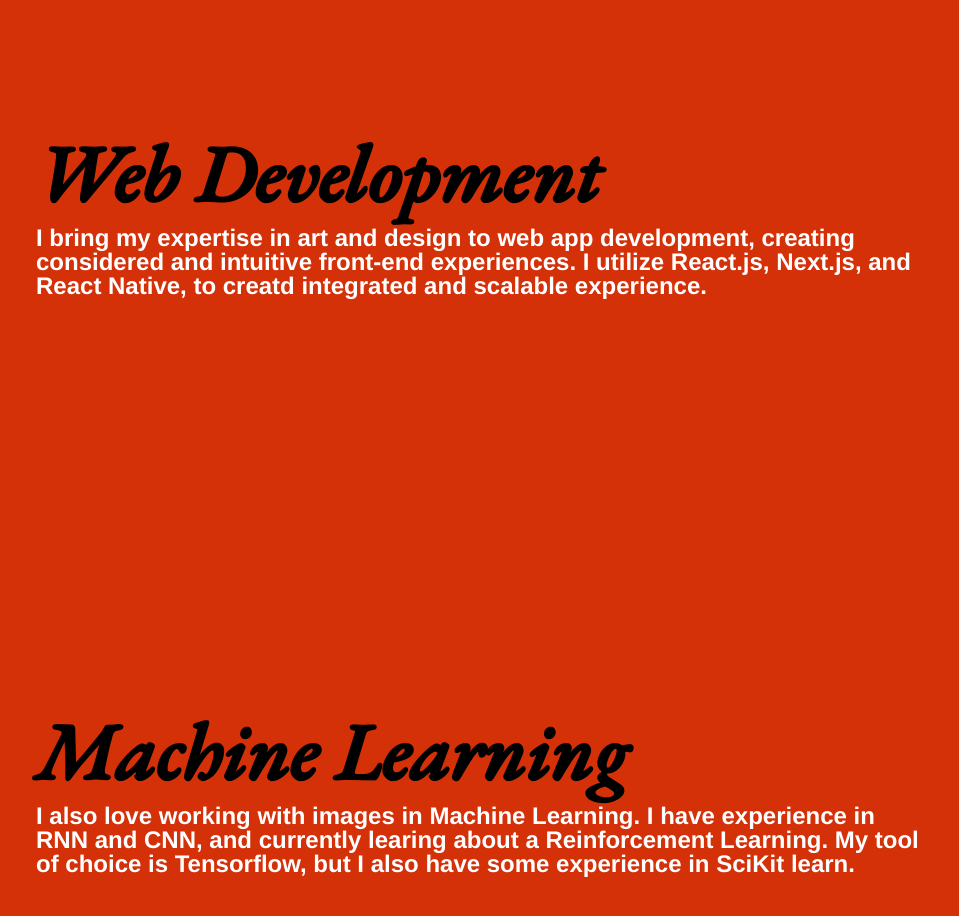
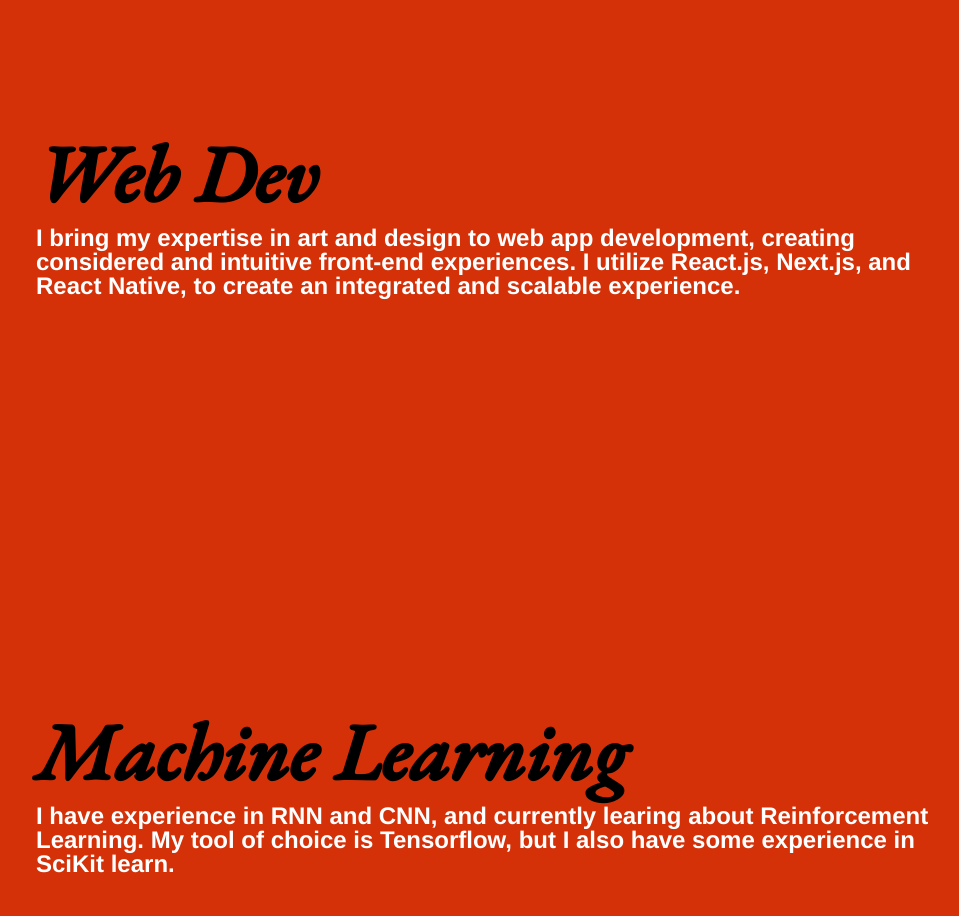
Before and after one commit to MonumentalCloud/My-Website, a Next.js app: page /Programmer/Programmer in a window 1280 px wide. Shown: the part 680-1596 px from the top of the page, without its empty margins (12-971 px from the left). Built offline with nearby package versions, Linux system fonts and the light colour scheme.

Commit message:
spelling

```diff
--- a/pages/Programmer/Programmer.js
+++ b/pages/Programmer/Programmer.js
@@ -88,7 +88,7 @@
             href="https://github.com/MonumentalCloud/My-Website"
             target="_blank"
           >
-            Web Development
+            Web Dev
           </a>
         </motion.h1>
 
@@ -96,7 +96,7 @@
           I bring my expertise in art and design to web app development,
           creating considered and intuitive front-end experiences. I utilize{" "}
           <span>React.js</span>, <span>Next.js</span>, and{" "}
-          <span>React Native</span>, to creatd integrated and scalable
+          <span>React Native</span>, to create an integrated and scalable
           experience.
         </motion.h3>
       </motion.div>
@@ -114,10 +114,9 @@
           </a>
         </motion.h1>
         <motion.h3 className={styles.introduction} style={{ top: "150vh" }}>
-          I also love working with images in Machine Learning. I have experience
-          in RNN and CNN, and currently learing about a Reinforcement Learning.
-          My tool of choice is Tensorflow, but I also have some experience in
-          SciKit learn.
+          I have experience in RNN and CNN, and currently learing about
+          Reinforcement Learning. My tool of choice is Tensorflow, but I also
+          have some experience in SciKit learn.
         </motion.h3>
       </motion.div>
       <motion.div
```
Also changed, not shown: public/posts/Artist/DefaultObjects.md (+1 -1 lines), public/posts/Artist/WishYouWereHere.md (+1 -1 lines).
